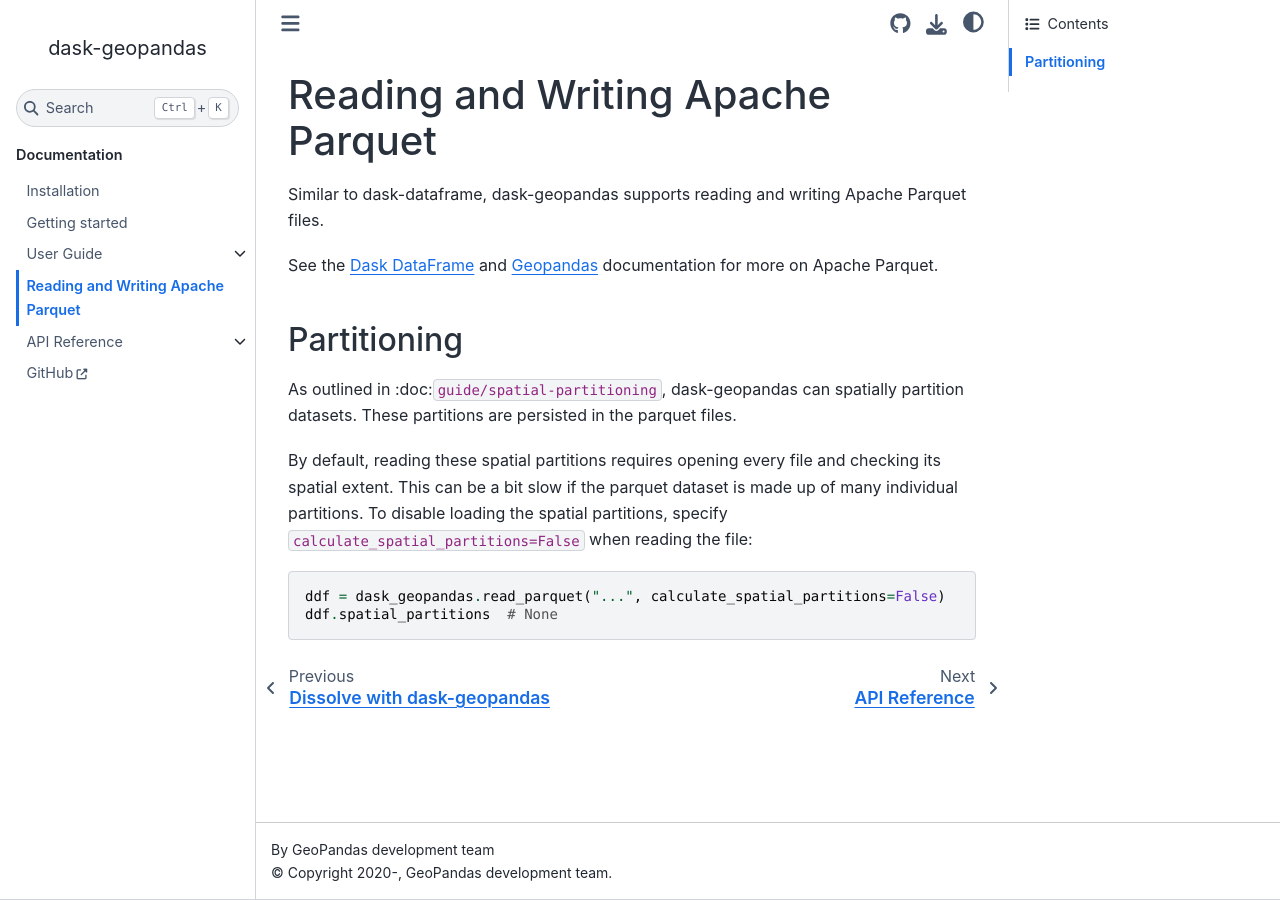
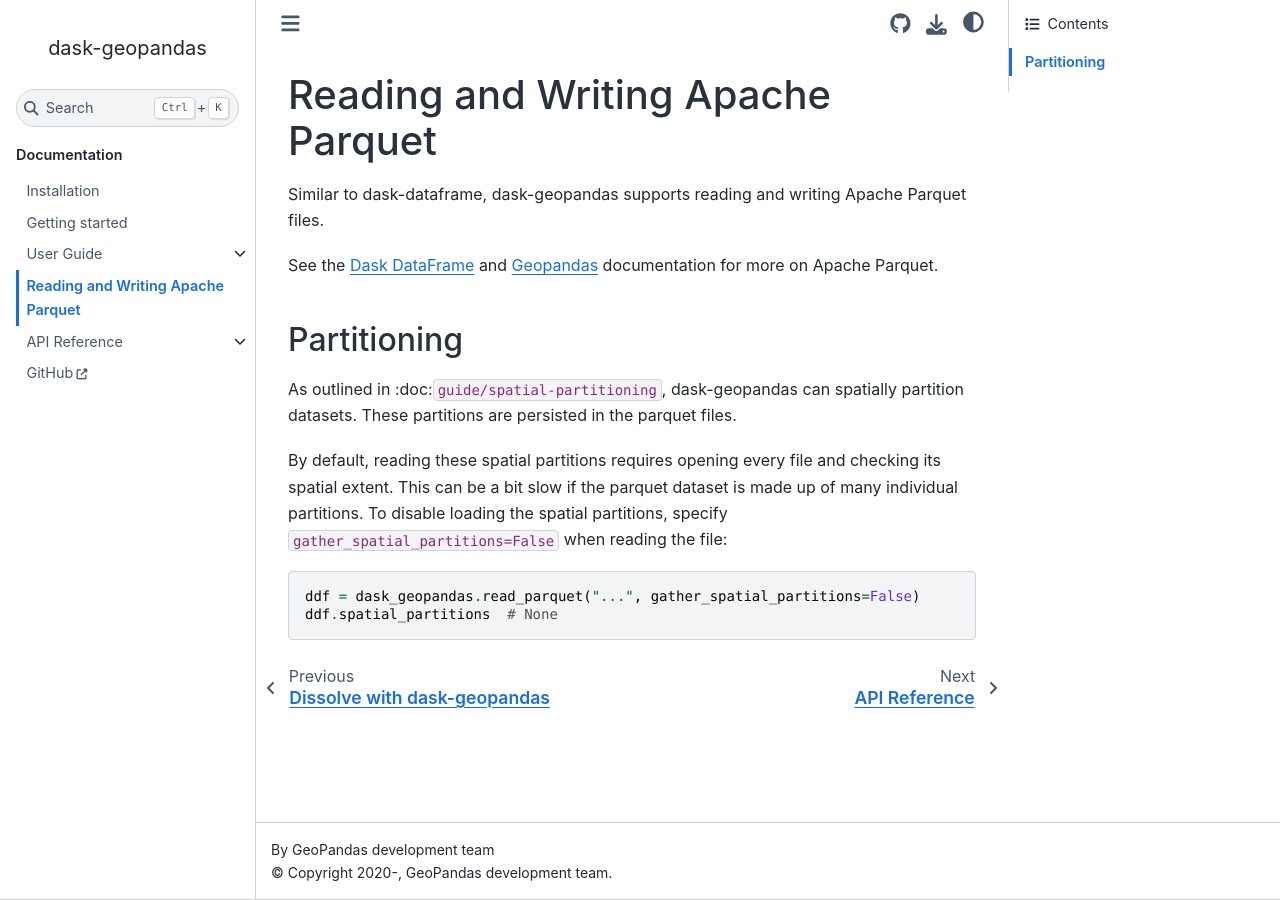
Before and after one commit to geopandas/dask-geopandas, a Sphinx documentation site: the page built from doc/source/parquet.md, in a window 1280 px wide. Built offline with Sphinx 7.4.7 and the Sphinx Book theme 1.1.4, drawn with Linux system fonts in a browser that asks for light colours.

Commit message:
Revert "Use `calculate_spatial_partitions`"
This reverts commit 5efcc17228628fb3808a6fcf9687bd42665d331f.

````diff
--- a/doc/source/parquet.md
+++ b/doc/source/parquet.md
@@ -13,10 +13,10 @@
 
 By default, reading these spatial partitions requires opening every file and checking its spatial extent. This can be a
 bit slow if the parquet dataset is made up of many individual partitions. To disable loading the spatial partitions,
-specify ``calculate_spatial_partitions=False`` when reading the file:
+specify ``gather_spatial_partitions=False`` when reading the file:
 
 
 ```py
-ddf = dask_geopandas.read_parquet("...", calculate_spatial_partitions=False)
+ddf = dask_geopandas.read_parquet("...", gather_spatial_partitions=False)
 ddf.spatial_partitions  # None
 ```
````
Also changed, not shown: 2 other files.
